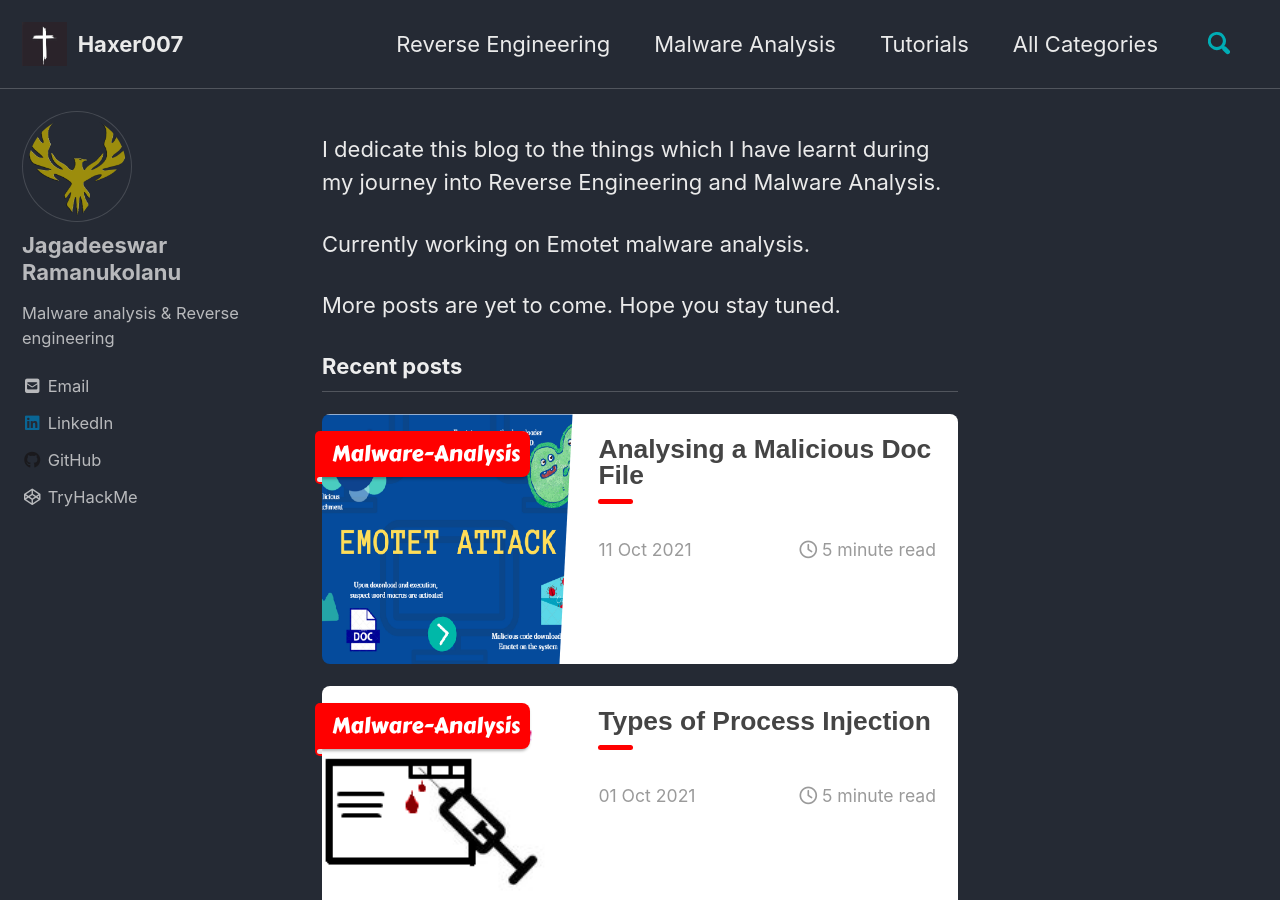
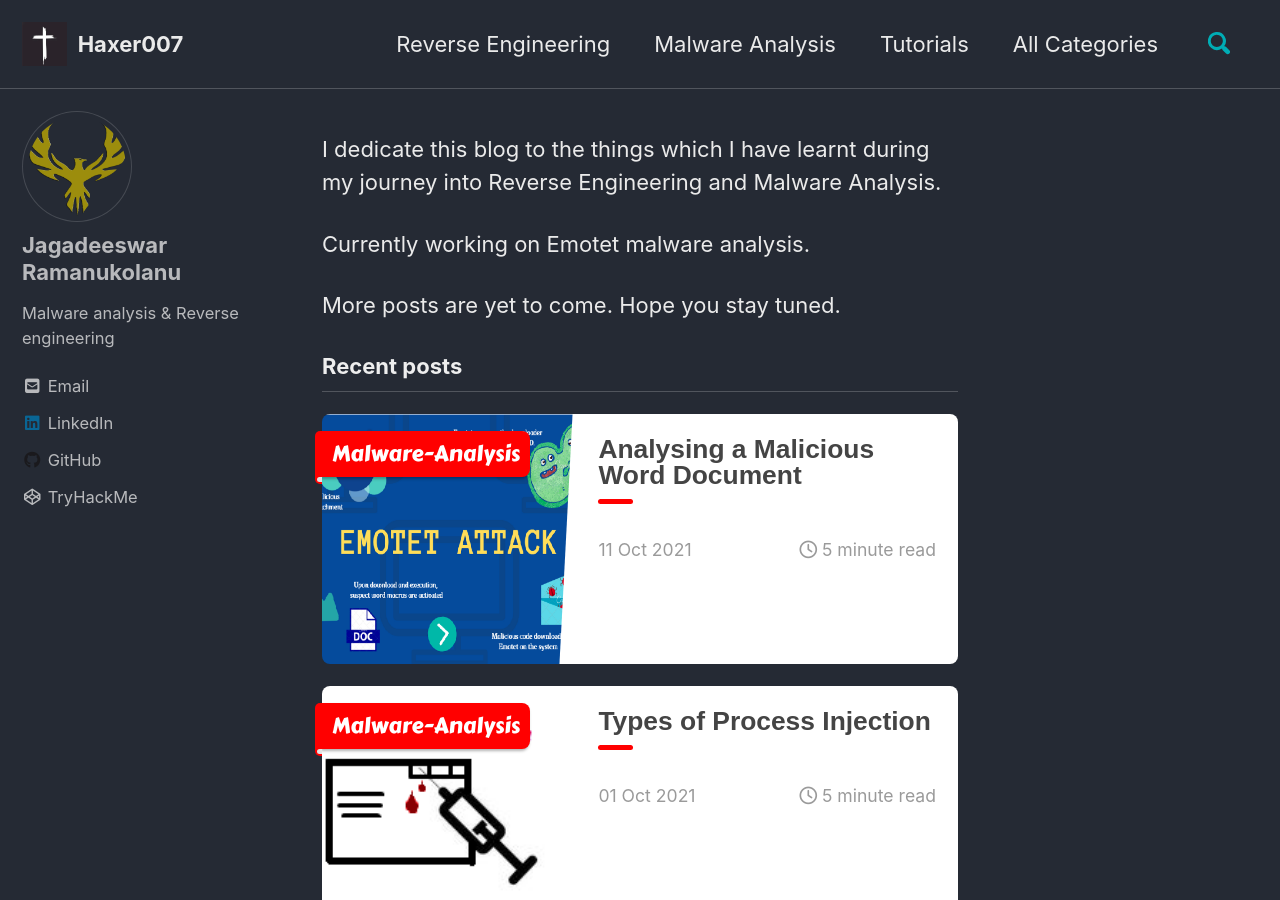
Before and after one commit to Haxer007/haxer007.github.io, a Jekyll site: the page built from index.md, in a window 1280 px wide and 900 px high. Built offline with Jekyll 4.4.1, drawn with Linux system fonts in a browser that asks for light colours; cached includes are drawn as plain includes; nearby versions of some CDN libraries; the list of posts is cut into pages by our own code.

Commit message:
Update 2021-10-11-Analysing a Malicious Word Document.md

```diff
--- a/_posts/Malware-Analysis/2021-10-11-Analysing a Malicious Word Document.md
+++ b/_posts/Malware-Analysis/2021-10-11-Analysing a Malicious Word Document.md
@@ -1,5 +1,5 @@
 ---
-title:   Analysing a Malicious Doc File
+title:   Analysing a Malicious Word Document
 classes: wide
 header:
   teaser: /img/Emotet.png
```
